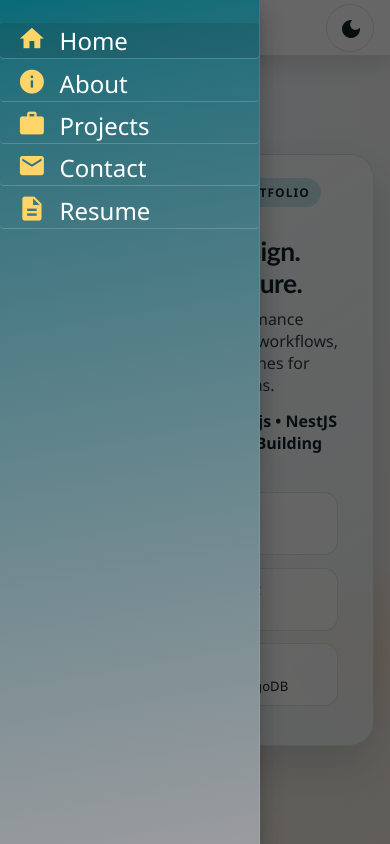
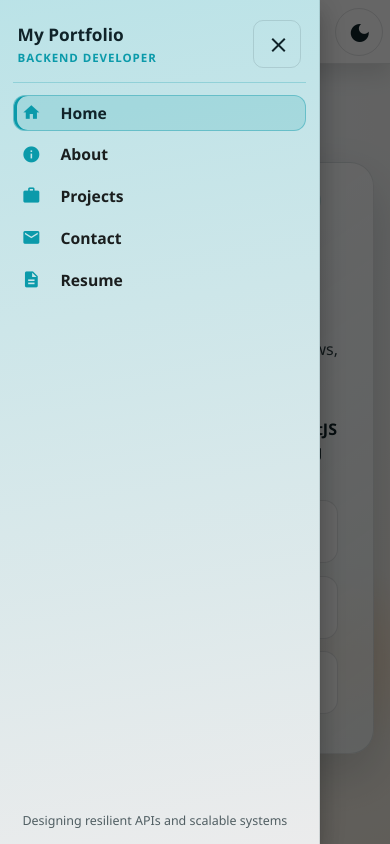
Before and after one commit to Geetansh000/portfolio, an Angular app: page / in a window 390 px wide. Both pictures are taken after a click on the button "menu". Built offline with nearby package versions, Linux system fonts and the light colour scheme; no server answers.

Commit message:
feat: Revamp Navbar component with improved layout, theme handling, and mobile navigation

```diff
--- a/src/app/shared/navbar/navbar.component.html
+++ b/src/app/shared/navbar/navbar.component.html
@@ -1,73 +1,73 @@
-<!-- <ng-container [class.hidden]="!isReady"> -->
 <mat-sidenav-container class="sidenav-container">
-  <!-- Sidenav for mobile -->
   <mat-sidenav
     #drawer
     class="app-sidenav"
     [mode]="'over'"
     [opened]="isMobile && isSidenavOpen"
+    [autoFocus]="false"
     (closedStart)="isSidenavOpen = false"
   >
-    <nav class="drawer-links">
+    <div class="drawer-shell">
+      <div class="drawer-header">
+        <div class="drawer-brand">
+          <span class="drawer-title">My Portfolio</span>
+          <span class="drawer-subtitle">Backend Developer</span>
+        </div>
+        <button
+          mat-icon-button
+          class="drawer-close"
+          aria-label="Close navigation menu"
+          (click)="drawer.close(); isSidenavOpen = false"
+        >
+          <mat-icon>close</mat-icon>
+        </button>
+      </div>
+
+      <nav class="drawer-links" aria-label="Mobile navigation links">
         <a
           mat-button
+          class="drawer-link"
           routerLink="/"
           routerLinkActive="active"
+          [routerLinkActiveOptions]="{ exact: true }"
           (click)="drawer.close()"
         >
           <mat-icon>home</mat-icon>
           <span>Home</span>
         </a>
 
-      <a
-        mat-button
-        routerLink="/about"
-        routerLinkActive="active"
-        (click)="drawer.close()"
-      >
+        <a mat-button class="drawer-link" routerLink="/about" routerLinkActive="active" (click)="drawer.close()">
           <mat-icon>info</mat-icon>
           <span>About</span>
         </a>
 
-      <a
-        mat-button
-        routerLink="/projects"
-        routerLinkActive="active"
-        (click)="drawer.close()"
-      >
+        <a mat-button class="drawer-link" routerLink="/projects" routerLinkActive="active" (click)="drawer.close()">
           <mat-icon>work</mat-icon>
           <span>Projects</span>
         </a>
 
-      <a
-        mat-button
-        routerLink="/contact"
-        routerLinkActive="active"
-        (click)="drawer.close()"
-      >
+        <a mat-button class="drawer-link" routerLink="/contact" routerLinkActive="active" (click)="drawer.close()">
           <mat-icon>mail</mat-icon>
           <span>Contact</span>
         </a>
 
-      <a
-        mat-button
-        routerLink="/resume"
-        routerLinkActive="active"
-        (click)="drawer.close()"
-      >
+        <a mat-button class="drawer-link" routerLink="/resume" routerLinkActive="active" (click)="drawer.close()">
           <mat-icon>description</mat-icon>
           <span>Resume</span>
         </a>
       </nav>
+
+      <div class="drawer-footer">
+        <span>Designing resilient APIs and scalable systems</span>
+      </div>
+    </div>
   </mat-sidenav>
 
-  <!-- Toolbar + content -->
   <mat-sidenav-content>
     <mat-toolbar color="primary">
-      <!-- Show hamburger only on mobile -->
       <button
         mat-icon-button
-        class="sidenav-toggle mobile-links"
+        class="sidenav-toggle mobile-toggle"
         (click)="toggleSidenav(drawer)"
         [@rotateHamburger]="isSidenavOpen ? 'open' : 'closed'"
         aria-label="Open navigation menu"
@@ -82,16 +82,20 @@
 
       <span class="spacer"></span>
 
-      <!-- Desktop links -->
       <div class="navbar-links desktop-links" *ngIf="!isMobile">
-        <a routerLink="/" routerLinkActive="active">Home</a>
+        <a
+          routerLink="/"
+          routerLinkActive="active"
+          [routerLinkActiveOptions]="{ exact: true }"
+        >
+          Home
+        </a>
         <a routerLink="/about" routerLinkActive="active">About</a>
         <a routerLink="/projects" routerLinkActive="active">Projects</a>
         <a routerLink="/contact" routerLinkActive="active">Contact</a>
         <a routerLink="/resume" routerLinkActive="active">Resume</a>
       </div>
 
-      <!-- Theme toggle -->
       <button
         mat-icon-button
         (click)="toggleTheme()"
@@ -106,4 +110,3 @@
     <router-outlet></router-outlet>
   </mat-sidenav-content>
 </mat-sidenav-container>
-<!-- </ng-container> -->
--- a/src/app/shared/navbar/navbar.component.scss
+++ b/src/app/shared/navbar/navbar.component.scss
@@ -10,56 +10,15 @@
   backdrop-filter: blur(14px);
   border-bottom: 1px solid var(--border-soft);
   box-shadow: 0 10px 24px rgba(0, 0, 0, 0.12);
-}
-
-.app-sidenav {
-  width: 260px;
-  padding: 20px 0;
-  background: linear-gradient(170deg, color-mix(in srgb, var(--primary) 65%, #00131a), color-mix(in srgb, var(--surface-strong) 60%, #03060e));
-  color: var(--text-white);
-  border-right: 1px solid rgba(255, 255, 255, 0.12);
-}
-
-.drawer-links {
-  margin: auto;
-  display: flex;
-  flex-direction: column;
-
-  a[mat-button] {
-    border-bottom: 1px solid rgba(255, 255, 255, 0.18);
-    justify-content: flex-start;
-    text-align: left;
-    width: 100%;
-    margin: 0.2rem 0;
-    padding: 0.8rem 1.1rem;
-    font-weight: 500;
-
-    mat-icon {
-      width: 30px;
-      margin-right: 0rem;
-      color: #ffd56a;
-      transform: translateY(-1px);
-    }
-
-    &:hover {
-      background: rgba(255, 255, 255, 0.1);
-    }
-  }
-}
-
-.navbar-links {
-  display: flex;
-  gap: 0.45rem;
-  background: color-mix(in srgb, var(--surface-soft) 72%, transparent);
-  border: 1px solid var(--border-soft);
-  border-radius: 999px;
-  padding: 0.35rem;
+  min-height: 72px;
+  padding: 0 0.8rem;
 }
 
 .title {
   font-weight: 800;
   font-size: 1.45rem;
   color: var(--text-colour);
+  line-height: 1;
 }
 
 .brand-wrap {
@@ -84,6 +43,15 @@
   flex: 1;
 }
 
+.navbar-links {
+  display: flex;
+  gap: 0.45rem;
+  background: color-mix(in srgb, var(--surface-soft) 72%, transparent);
+  border: 1px solid var(--border-soft);
+  border-radius: 999px;
+  padding: 0.35rem;
+}
+
 .navbar-links a {
   text-decoration: none;
   color: var(--text-colour);
@@ -102,35 +70,11 @@
 
 .navbar-links a.active {
   color: var(--text-white);
-  background: linear-gradient(130deg, color-mix(in srgb, var(--primary) 90%, #5de7f2), color-mix(in srgb, var(--primary) 74%, #0f5f72));
-}
-
-.drawer-links a {
-  display: flex;
-  align-items: center;
-  gap: 12px;
-  text-decoration: none;
-  color: white;
-  font-size: 1.5rem;
-  font-weight: 700;
-  position: relative;
-  transition: color 0.3s ease;
-
-  mat-icon {
-    width: max-content;
-    height: auto;
-    font-size: 1.8rem;
-  }
-}
-
-.desktop-links {
-  display: flex;
-}
-.drawer-links {
-  display: none;
-}
-.mobile-links {
-  display: none;
+  background: linear-gradient(
+    130deg,
+    color-mix(in srgb, var(--primary) 90%, #5de7f2),
+    color-mix(in srgb, var(--primary) 74%, #0f5f72)
+  );
 }
 
 .theme-toggle {
@@ -146,23 +90,160 @@
   }
 }
 
-@media (max-width: 767px) {
-  .brand-chip {
-    display: none;
+.desktop-links {
+  display: flex;
+}
+
+.mobile-toggle {
+  display: none;
+  color: var(--primary);
+  border: 1px solid color-mix(in srgb, var(--primary) 38%, transparent);
+  border-radius: 10px;
+  background: color-mix(in srgb, var(--primary) 14%, var(--surface-strong));
+
+  mat-icon {
+    color: var(--primary);
+    font-size: 1.32rem;
+    width: 1.32rem;
+    height: 1.32rem;
   }
 
-  .title {
-    font-size: 1.1rem;
+  &:hover {
+    background: color-mix(in srgb, var(--primary) 24%, var(--surface-strong));
+  }
+}
+
+// Mobile drawer
+.app-sidenav {
+  width: min(84vw, 320px);
+  background: linear-gradient(
+    170deg,
+    color-mix(in srgb, var(--primary) 28%, var(--surface-strong)),
+    color-mix(in srgb, var(--surface-strong) 92%, #070b12)
+  );
+  color: var(--text-colour);
+  border-right: 1px solid var(--border-soft);
+}
+
+.drawer-shell {
+  height: 100%;
+  display: flex;
+  flex-direction: column;
+  padding: 1rem 0.8rem 0.9rem;
+}
+
+.drawer-header {
+  display: flex;
+  align-items: center;
+  justify-content: space-between;
+  gap: 0.6rem;
+  padding: 0.25rem 0.3rem 0.9rem;
+  border-bottom: 1px solid color-mix(in srgb, var(--primary) 26%, transparent);
+}
+
+.drawer-brand {
+  display: flex;
+  flex-direction: column;
+  gap: 0.2rem;
+}
+
+.drawer-title {
+  font-size: 1.08rem;
+  font-weight: 800;
+  color: var(--text-colour);
+}
+
+.drawer-subtitle {
+  font-size: 0.72rem;
+  font-weight: 700;
+  letter-spacing: 0.08em;
+  text-transform: uppercase;
+  color: var(--primary);
+}
+
+.drawer-close {
+  border: 1px solid var(--border-soft);
+  border-radius: 10px;
+  color: var(--text-colour);
+}
+
+.drawer-links {
+  margin-top: 0.7rem;
+  display: flex;
+  flex-direction: column;
+  gap: 0.36rem;
+}
+
+.drawer-link {
+  width: 100%;
+  justify-content: flex-start;
+  gap: 0.72rem;
+  border: 1px solid transparent;
+  border-radius: 12px;
+  padding: 0.78rem 0.8rem;
+  font-size: 0.98rem;
+  font-weight: 700;
+  color: var(--text-colour);
+  transition: transform 0.2s ease, border-color 0.2s ease, background 0.2s ease;
+
+  mat-icon {
+    font-size: 1.2rem;
+    width: 1.2rem;
+    height: 1.2rem;
+    color: var(--primary);
+  }
+
+  &:hover {
+    transform: translateX(2px);
+    border-color: color-mix(in srgb, var(--primary) 35%, transparent);
+    background: color-mix(in srgb, var(--primary) 12%, transparent);
+  }
+
+  &.active {
+    color: var(--text-colour);
+    border-color: color-mix(in srgb, var(--primary) 40%, transparent);
+    background: color-mix(in srgb, var(--primary) 16%, transparent);
+    box-shadow: inset 3px 0 0 var(--primary);
+  }
+}
+
+.drawer-footer {
+  margin-top: auto;
+  padding: 0.8rem 0.6rem 0;
+  font-size: 0.78rem;
+  line-height: 1.45;
+  color: var(--text-colour);
+  opacity: 0.7;
+}
+
+@media (max-width: 767px) {
+  .mat-toolbar {
+    min-height: 64px;
+    padding: 0 0.45rem;
   }
 
   .desktop-links {
     display: none !important;
   }
-  .drawer-links {
-    display: flex !important;
+
+  .mobile-toggle {
+    display: inline-flex !important;
+    margin-right: 0.25rem;
   }
 
-  .mobile-links {
-    display: block !important;
+  .title {
+    font-size: 1.08rem;
+  }
+
+  .brand-chip {
+    display: none;
+  }
+
+  .brand-wrap {
+    min-width: 0;
+  }
+
+  .theme-toggle {
+    margin-left: 0.25rem;
   }
 }
--- a/src/app/shared/navbar/navbar.component.ts
+++ b/src/app/shared/navbar/navbar.component.ts
@@ -5,6 +5,7 @@ import {
   transition,
   trigger,
 } from '@angular/animations';
+import { BreakpointObserver, Breakpoints } from '@angular/cdk/layout';
 import { OverlayContainer } from '@angular/cdk/overlay';
 import { CommonModule, isPlatformBrowser } from '@angular/common';
 import {
@@ -20,7 +21,6 @@ import { MatMenuModule } from '@angular/material/menu';
 import { MatSidenav, MatSidenavModule } from '@angular/material/sidenav';
 import { MatToolbarModule } from '@angular/material/toolbar';
 import { RouterLink, RouterLinkActive, RouterModule } from '@angular/router';
-import { BreakpointObserver, Breakpoints } from '@angular/cdk/layout';
 
 @Component({
   selector: 'app-navbar',
@@ -56,14 +56,12 @@ export class NavbarComponent implements OnInit {
   constructor(
     private breakpointObserver: BreakpointObserver,
     private overlay: OverlayContainer,
-    @Inject(PLATFORM_ID) private platformId: Object
+    @Inject(PLATFORM_ID) private platformId: Object,
   ) {
-    // Immediate theme setup
     if (isPlatformBrowser(this.platformId)) {
       const savedTheme = localStorage.getItem('theme') || 'dark-theme';
       this.isDarkTheme = savedTheme === 'dark-theme';
-
-      document.documentElement.classList.add(this.isDarkTheme ? 'dark-theme' : 'light-theme');
+      this.applyThemeClasses();
     }
   }
 
@@ -80,11 +78,24 @@ export class NavbarComponent implements OnInit {
 
   toggleTheme() {
     this.isDarkTheme = !this.isDarkTheme;
+    this.applyThemeClasses();
+
+    localStorage.setItem(
+      'theme',
+      this.isDarkTheme ? 'dark-theme' : 'light-theme',
+    );
+  }
+
+  private applyThemeClasses(): void {
+    if (!isPlatformBrowser(this.platformId)) return;
 
     const root = document.documentElement;
+    const overlayContainer = this.overlay.getContainerElement();
+
     root.classList.toggle('dark-theme', this.isDarkTheme);
     root.classList.toggle('light-theme', !this.isDarkTheme);
 
-    localStorage.setItem('theme', this.isDarkTheme ? 'dark-theme' : 'light-theme');
+    overlayContainer.classList.toggle('dark-theme', this.isDarkTheme);
+    overlayContainer.classList.toggle('light-theme', !this.isDarkTheme);
   }
 }
```
Lines whose indentation alone changed are shown as unchanged.
